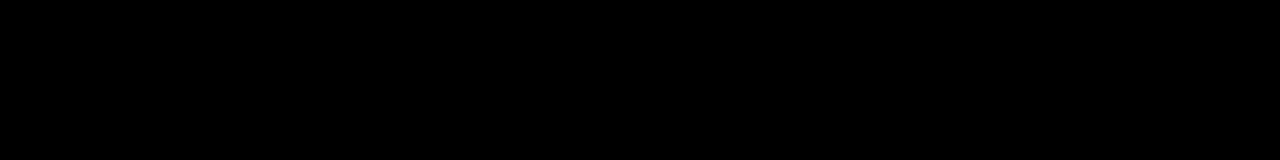
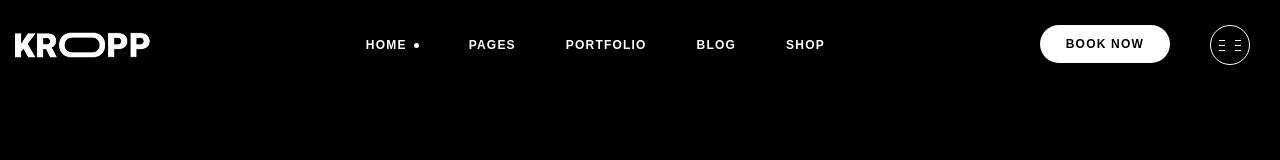
Before and after one commit to LysenkoOleg/WS.-Crossfit, a plain HTML site: page index.html in a window 1280 px wide. Drawn offline with Linux system fonts and the light colour scheme.

Commit message:
add header component

```diff
--- a/index.html
+++ b/index.html
@@ -9,6 +9,43 @@
 	<link rel='stylesheet' href='./styles.css'>
 </head>
 <body>
-
+  <header class='header container'>
+	  <a href='/' class='header-logo'>
+		  <img
+			  src='./images/header-logo-kropp.png'
+			  alt='Logo'
+			  class='header-logo-image'
+			  width='136' height='26'
+			  loading='lazy'
+		  >
+	  </a>
+	  <nav class='header-menu'>
+		  <ul class='header-menu-list'>
+			  <li class='header-menu-item'>
+				  <a href='/' class='header-menu-link is-current'>Home</a>
+			  </li>
+			  <li class='header-menu-item'>
+				  <a href='/' class='header-menu-link'>Pages</a>
+			  </li>
+			  <li class='header-menu-item'>
+				  <a href='/' class='header-menu-link'>Portfolio</a>
+			  </li>
+			  <li class='header-menu-item'>
+				  <a href='/' class='header-menu-link'>Blog</a>
+			  </li>
+			  <li class='header-menu-item'>
+				  <a href='/' class='header-menu-link'>Shop</a>
+			  </li>
+		  </ul>
+	  </nav>
+	  <div class='header-actions'>
+		  <button class='header-book-button button' type='button'>Book now</button>
+		  <button class='header-burger-button'>
+			  <span class='header-burger-button-line'></span>
+			  <span class='header-burger-button-line'></span>
+			  <span class='header-burger-button-line'></span>
+		  </button>
+	  </div>
+  </header>
 </body>
 </html>
--- a/styles.css
+++ b/styles.css
@@ -259,6 +259,22 @@ body {
 	background-color: var(--color-dark);
 }
 
+a,
+button,
+input,
+textarea,
+svg * {
+	transition-duration: var(--transition-duration);
+}
+
+a {
+	color: var(--color-light);
+}
+
+a:hover {
+	color: var(--color-light-gray)
+}
+
 .container {
 	max-width: calc(var(--container-width) + var(--container-pading-x) * 2);
 	margin-inline: auto;
@@ -269,3 +285,131 @@ h1, h2, h3, h4, h5, h6 {
 	font-weight: 700;
 	text-transform: uppercase;
 }
+
+.button {
+	display: inline-flex;
+	height: 38px;
+	align-items: center;
+	padding-inline: 26px;
+	font-size: 12px;
+	font-weight: 700;
+	line-height: 2;
+	letter-spacing: 1.2px;
+	text-transform: uppercase;
+	background-color: var(--color-light);
+	border: none;
+	border-radius: var(--border-radius);
+	white-space: nowrap;
+}
+
+.button:hover {
+	background-color: var(--color-light-gray);
+}
+
+.header {
+	display: flex;
+	align-items: center;
+	justify-content: space-between;
+	column-gap: 20px;
+}
+
+.header-logo {
+	flex-shrink: 0;
+}
+
+.header-menu-list {
+	display: flex;
+	flex-wrap: wrap;
+	column-gap: 50px;
+}
+
+.header-menu-link {
+	display: inline-flex;
+	align-items: center;
+	column-gap: 7px;
+	height: 90px;
+	text-decoration: none;
+	text-transform: uppercase;
+	font-weight: 700;
+	font-size: 12px;
+	letter-spacing: 1.2px;
+}
+
+.header-menu-link.is-current::after {
+	content: '';
+	height: 5px;
+	width: 5px;
+	background-color: currentColor;
+	border-radius: 50%;
+}
+
+.header-actions {
+	display: flex;
+	column-gap: 40px;
+}
+
+.header-burger-button {
+	display: inline-flex;
+	flex-direction: column;
+	justify-content: center;
+	row-gap: 4px;
+	width: 40px;
+	height: 40px;
+	padding-left: 8px;
+	background-color: transparent;
+	color: var(--color-light);
+	border: var(--border);
+	border-radius: var(--border-radius);
+}
+
+.header-burger-button:hover {
+	color: var(--color-light-gray);
+	border-color: currentColor;
+}
+
+.header-burger-button-line {
+	content: '';
+	width: 6px;
+	height: 1px;
+	background-color: currentColor;
+	box-shadow: 16px 0 0 currentColor;
+}
+
+@media (max-width: 1023px) {
+	.header {
+		flex-wrap: wrap;
+		row-gap: 10px;
+		padding-top: 20px;
+	}
+
+	.header-menu {
+		order: 1;
+		flex-basis: 100%;
+	}
+
+	.header-menu-link {
+		height: 50px;
+	}
+}
+
+@media (max-width: 767px) {
+	.button {
+		padding-inline: 18px;
+	}
+
+	.header {
+		padding-top: 10px;
+	}
+
+	.header-menu-list {
+		column-gap: 24px;
+	}
+
+	.header-menu-link {
+		height: 32px;
+	}
+
+	.header-actions {
+		column-gap: 15px;
+	}
+}
```
Also changed, not shown: images/header-logo-kropp.png (added).
